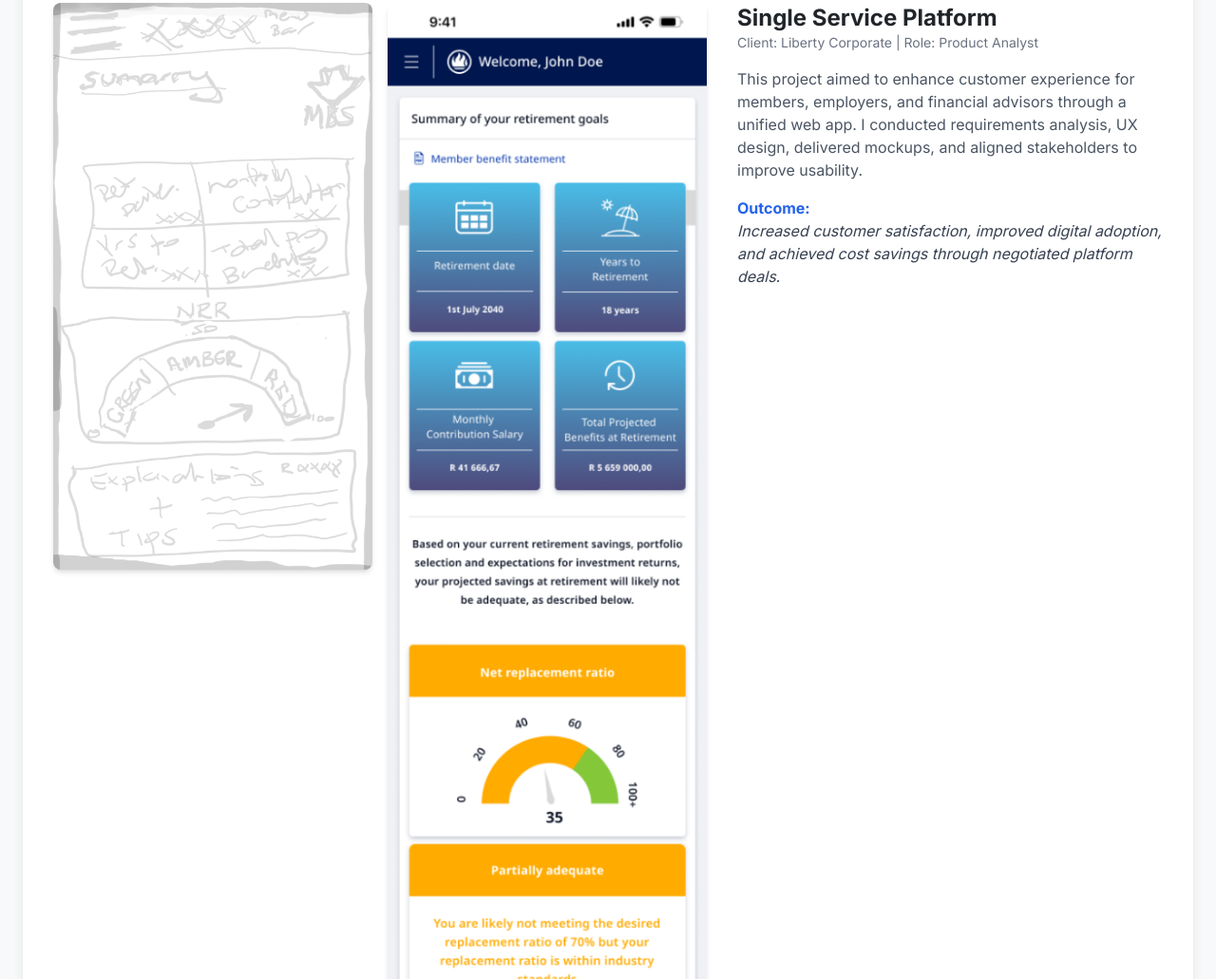
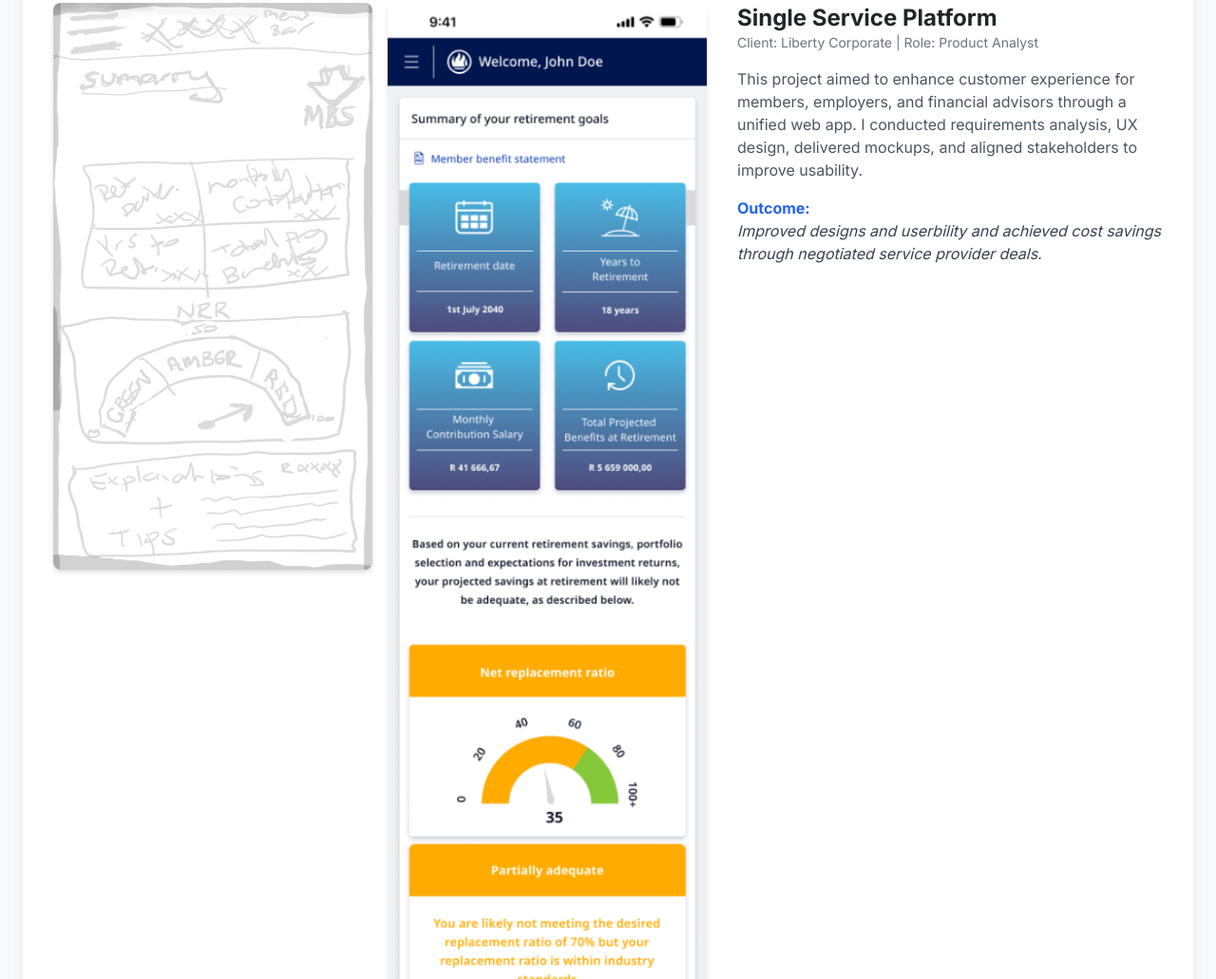
Before and after one commit to KPo786/portfolio, a plain HTML site: page index.html in a window 1280 px wide. Shown: the part 1767-2798 px from the top of the page at 95% size. Drawn offline with nearby package versions, Linux system fonts and the light colour scheme.

Commit message:
Revise outcome description for project
Updated the project outcome description to reflect improved designs and usability.

```diff
--- a/index.html
+++ b/index.html
@@ -202,7 +202,7 @@
                                 <p class="text-sm text-gray-500 mb-4">Client: Liberty Corporate | Role: Product Analyst</p>
                                 <p class="text-gray-600 mb-4">This project aimed to enhance customer experience for members, employers, and financial advisors through a unified web app. I conducted requirements analysis, UX design, delivered mockups, and aligned stakeholders to improve usability.</p>
                                 <span class="text-blue-600 font-semibold">Outcome:</span>
-                                <p class="text-gray-700 italic">Increased customer satisfaction, improved digital adoption, and achieved cost savings through negotiated platform deals.</p>
+                                <p class="text-gray-700 italic">Improved designs and userbility and achieved cost savings through negotiated service provider deals.</p>
                             </div>
                         </div>
                         <div class="feature-card mt-6">
```
